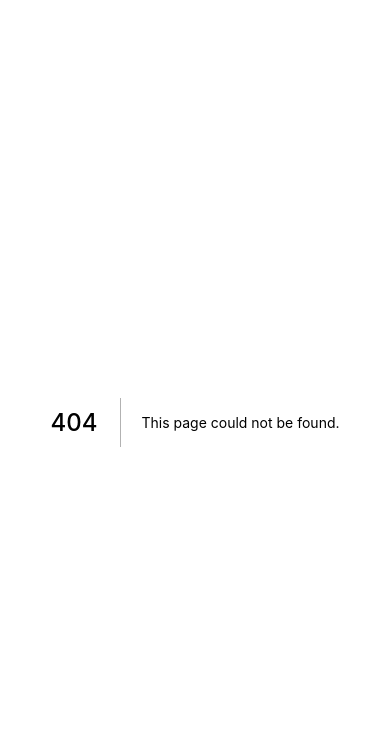
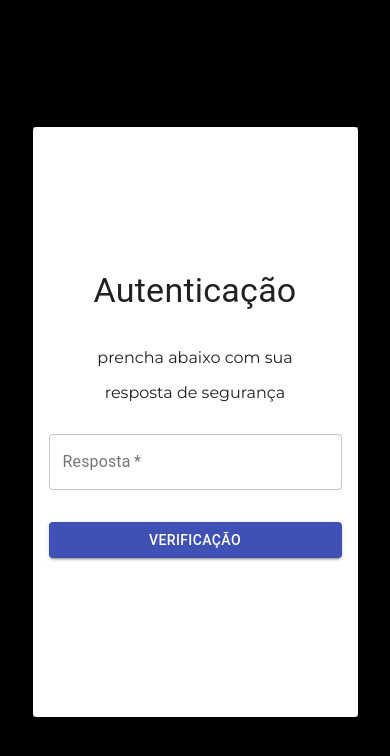
Before and after one commit to Nirayuki/deshah, a Next.js app: page /authentic in a window 390 px wide. Before the commit this address had no page. Shown: the top 756 px of the page. Built offline with nearby package versions, Linux system fonts and the light colour scheme.

Commit message:
tela autenticação e tentativa de por imagen responsiva

```diff
--- /dev/null
+++ b/pages/authentic.js
@@ -0,0 +1,40 @@
+import React from 'react';
+import Layout from '../src/components/Layout';
+import CustomColorContainer from '../src/components/CustomColorContainer';
+import CustomAutentic from '../src/components/Login/CustomAutentic';
+import { Grid } from '@material-ui/core';
+import { useTheme } from '@material-ui/core/styles';
+import CustomPaper from '../src/components/CustomPaper';
+
+export default function Login(data) {
+
+    const theme = useTheme();
+
+    return (
+        // <body background-image="https://cdn.discordapp.com/attachments/738566721388019730/854800704711294986/6a12decf38720e0731aece4102598c42.jpg">
+        //     <center>
+        //         <Grid xs={10} sm={5} style={{ backgroundColor: '#757', height: '70vh'}}>
+        //             <CustomPaper>
+        //                 <CustomAutentic />
+        //             </CustomPaper>
+        //         </Grid>
+        //     </center>
+        // </body>
+        // <body background="https://cdn.discordapp.com/attachments/738566721388019730/854798356228734986/foto.jpg" height="50%" width="100%"  >
+        //     <center>
+        //         <Grid xs={10} sm={5} style={{ backgroundColor: '#757', height: '70vh' }}>
+        //             <CustomPaper>
+        //                 <CustomAutentic />
+        //             </CustomPaper>
+        //         </Grid>
+        //     </center>
+        // </body>
+        <CustomColorContainer style={{ backgroundColor: '#000' }}>
+            <Grid xs={10} sm={5} style={{ backgroundColor: '#757', height: '70vh' }}>
+                <CustomPaper>
+                    <CustomAutentic />
+                </CustomPaper>
+            </Grid>
+        </CustomColorContainer>
+    )
+}
--- /dev/null
+++ b/src/components/Login/CustomAutentic.js
@@ -0,0 +1,95 @@
+import React from 'react';
+import Avatar from '@material-ui/core/Avatar';
+import Button from '@material-ui/core/Button';
+import CssBaseline from '@material-ui/core/CssBaseline';
+import TextField from '@material-ui/core/TextField';
+import FormControlLabel from '@material-ui/core/FormControlLabel';
+import Checkbox from '@material-ui/core/Checkbox';
+import Link from '@material-ui/core/Link';
+import Grid from '@material-ui/core/Grid';
+import Box from '@material-ui/core/Box';
+import LockOutlinedIcon from '@material-ui/icons/LockOutlined';
+import Typography from '@material-ui/core/Typography';
+import { makeStyles } from '@material-ui/core/styles';
+import Container from '@material-ui/core/Container';
+
+const useStyles = makeStyles((theme) => ({
+    paper: {
+        marginTop: theme.spacing(8),
+        display: 'flex',
+        flexDirection: 'column',
+        alignItems: 'center',
+    },
+    avatar: {
+        margin: theme.spacing(1),
+        backgroundColor: theme.palette.secondary.main,
+    },
+    form: {
+        width: '100%', // Fix IE 11 issue.
+        marginTop: theme.spacing(1),
+    },
+    submit: {
+        margin: theme.spacing(3, 0, 2),
+    },
+
+}));
+
+export default function CustomAutentic() {
+
+        const classes = useStyles();
+        return (
+
+        <Grid xs={12} sm={6} spacing={3}>
+   {/* <body background="https://cdn.discordapp.com/attachments/738566721388019730/854800704711294986/6a12decf38720e0731aece4102598c42.jpg" height='50%' width='100%'>
+      </body> */}
+            <Typography component="h1" variant="h4" style={{ width: '100%', display: 'flex', justifyContent: 'center', paddingBottom: '20px' }}>
+                Autenticação
+            </Typography>
+            <p component="h2" variant="h2" style={{ width: '100%', display: 'flex', justifyContent: 'center', paddingBottom: '0px' }}>
+                prencha abaixo com sua
+            </p>
+            <p component="h2" variant="h3" style={{ width: '100%', display: 'flex', justifyContent: 'center', paddingBottom: '0px' }}>
+                resposta de segurança
+            </p>
+
+            <form className={classes.form} noValidate>
+                <TextField
+                    variant="outlined"
+                    margin="normal"
+                    required
+                    fullWidth
+                    id="resposta"
+                    label="Resposta"
+                    name="resposta"
+                />
+
+                {/* <FormControlLabel
+                    control={<Checkbox value="remember" color="primary" />}
+                    label="Relembre-me"
+                /> */}
+                <Button
+                    type="submit"
+                    fullWidth
+                    variant="contained"
+                    color="primary"
+                    className={classes.submit}
+                >
+                    verificação
+                </Button>
+                {/* <Grid container>
+                    <Grid item xs>
+                        <Link href="#" variant="body2">
+                            Esqueceu a senha ?
+              </Link>
+                    </Grid>
+                    <Grid item>
+                        <Link href="#" variant="body2">
+                            {"Não tem uma conta ? Registre-se"}
+                        </Link>
+                    </Grid>
+                </Grid> */}
+            </form>
+        </Grid>
+        )
+
+}
```
